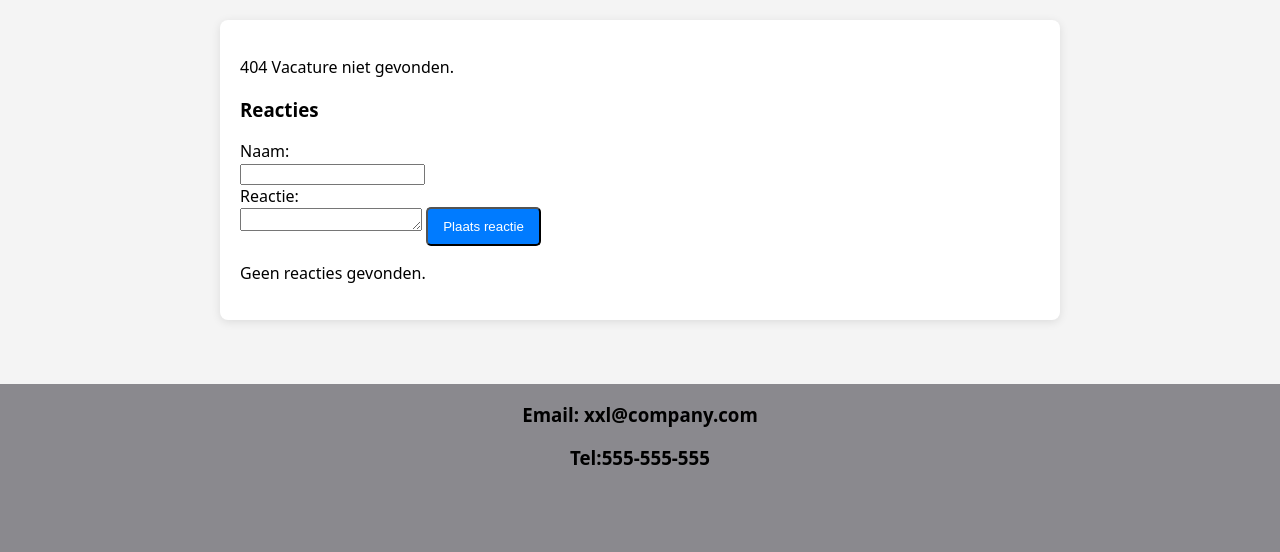
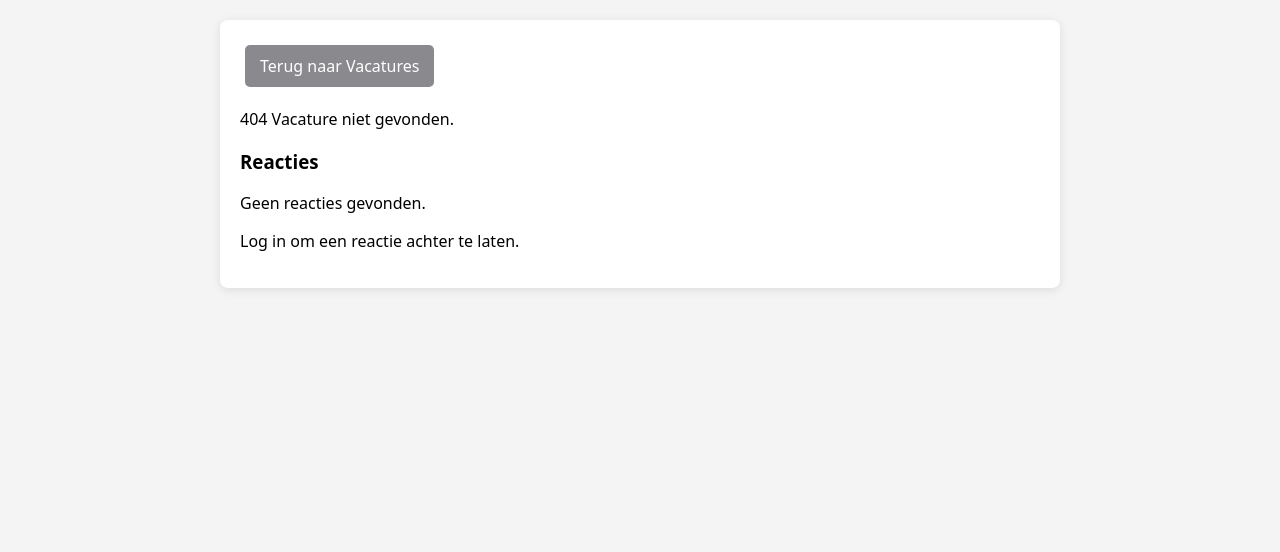
Before and after one commit to Svendewijn/proefexamen, a PHP site: page /vacature_detail.php in a window 1280 px wide. Shown: the part 103-655 px from the top of the page. Run offline with PHP 8.4, Linux system fonts and the light colour scheme; data comes from the database, SQL or seed files in the repository.

Commit message:
vacatures gestyled en meer user friendly gemaakt

```diff
--- a/css/vacature.css
+++ b/css/vacature.css
@@ -114,20 +114,7 @@ body {
     margin-left: 20px;
 }
 
-/* Stijlen voor de knoppen */
-.vacature-button {
-    display: inline-block;
-    background-color: #007BFF;
-    color: white;
-    padding: 10px 15px;
-    border-radius: 5px;
-    text-decoration: none;
-    transition: background-color 0.3s;
-}
 
-.vacature-button:hover {
-    background-color: #0056b3;
-}
 
 /* Footer */
 .vacature-footer {
@@ -136,3 +123,19 @@ body {
     text-align: center;
     margin-top: 20px;
 }
+
+/* Voeg deze stijl toe aan css/vacature.css */
+.vacature-button {
+    display: inline-block;
+    background-color: #8a898e; /* Blauwe achtergrond */
+    color: white!important; /* Witte tekst */
+    padding: 10px 15px; /* Opvulling */
+    border-radius: 5px; /* Hoekafgeronde knoppen */
+    text-decoration: none; /* Geen onderstreping */
+    margin: 5px; /* Ruimte tussen knoppen */
+    transition: background-color 0.3s; /* Effect bij hover */
+}
+
+.vacature-button:hover {
+    background-color: #838fb9; /* Donkerder blauw bij hover */
+}
--- a/vacature_detail.php
+++ b/vacature_detail.php
@@ -1,4 +1,8 @@
 <?php
+session_start(); // Zorg ervoor dat de sessie is gestart
+
+error_reporting(E_ALL ^ E_NOTICE);
+
 // Databaseverbinding
 $servername = "localhost";
 $username = "root";
@@ -16,7 +20,12 @@ $vacature_id = isset($_GET['id']) ? (int)$_GET['id'] : 0;
 
 // Opslaan van een nieuwe reactie
 if ($_SERVER["REQUEST_METHOD"] == "POST" && isset($_POST['submit_comment'])) {
-    $naam = $conn->real_escape_string($_POST['naam']);
+    // Controleer of de gebruiker is ingelogd
+    if (!isset($_SESSION['user_id'])) {
+        echo "<p>Je moet ingelogd zijn om een reactie achter te laten.</p>";
+    } else {
+        // Gebruik de gebruikersnaam uit de sessie
+        $naam = $_SESSION['username']; // Haal de gebruikersnaam uit de sessie
         $reactie = $conn->real_escape_string($_POST['reactie']);
 
         $insert_comment_sql = "INSERT INTO comments (vacature_id, naam, reactie) VALUES ($vacature_id, '$naam', '$reactie')";
@@ -26,6 +35,7 @@ if ($_SERVER["REQUEST_METHOD"] == "POST" && isset($_POST['submit_comment'])) {
             exit();
         } else {
             echo "<p>Fout bij het plaatsen van de reactie: " . $conn->error . "</p>";
+        }
     }
 }
 
@@ -44,6 +54,7 @@ $result = $conn->query($sql);
 <body>
     <?php include("header.php");?>
     <div class="vacature-container">
+    <a href="vacature.php" class="vacature-button">Terug naar Vacatures</a>
         <?php
         if ($result->num_rows > 0) {
             $row = $result->fetch_assoc();
@@ -59,16 +70,6 @@ $result = $conn->query($sql);
 
         <!-- Reacties tonen -->
         <h3>Reacties</h3>
-        <form action="vacature_detail.php?id=<?php echo $vacature_id; ?>" method="POST">
-            <label for="naam">Naam:</label><br>
-            <input type="text" id="naam" name="naam" required><br>
-
-            <label for="reactie">Reactie:</label><br>
-            <textarea id="reactie" name="reactie" rows="4" class="reactieBalk" required></textarea>
-
-            <input type="submit" name="submit_comment" value="Plaats reactie" class="vacature-button">
-        </form>
-
         <?php
         $comment_sql = "SELECT * FROM comments WHERE vacature_id = $vacature_id ORDER BY datum_geplaatst DESC";
         $comment_result = $conn->query($comment_sql);
@@ -85,8 +86,23 @@ $result = $conn->query($sql);
             echo "<p>Geen reacties gevonden.</p>";
         }
         ?>
+
+        <?php
+        // Controleer of de gebruiker is ingelogd voordat het reactieformulier wordt weergegeven
+        if (isset($_SESSION['user_id'])) {
+        ?>
+            <form action="vacature_detail.php?id=<?php echo $vacature_id; ?>" method="POST">
+                <p><strong> Reactie achterlaten als <?php echo htmlspecialchars($_SESSION['username']); ?>:</strong></p>
+                <textarea name="reactie" required></textarea>
+                <br>
+                <input type="submit" name="submit_comment" value="Plaats reactie">
+            </form>
+        <?php
+        } else {
+            echo "<p>Log in om een reactie achter te laten.</p>";
+        }
+        ?>
     </div>
-    <?php include("footer.php");?>
 </body>
 </html>
 
```
Also changed, not shown: vacature.php (+10 -5 lines), vacaturepost.php (+46 -38 lines). Lines whose indentation alone changed are shown as unchanged.
